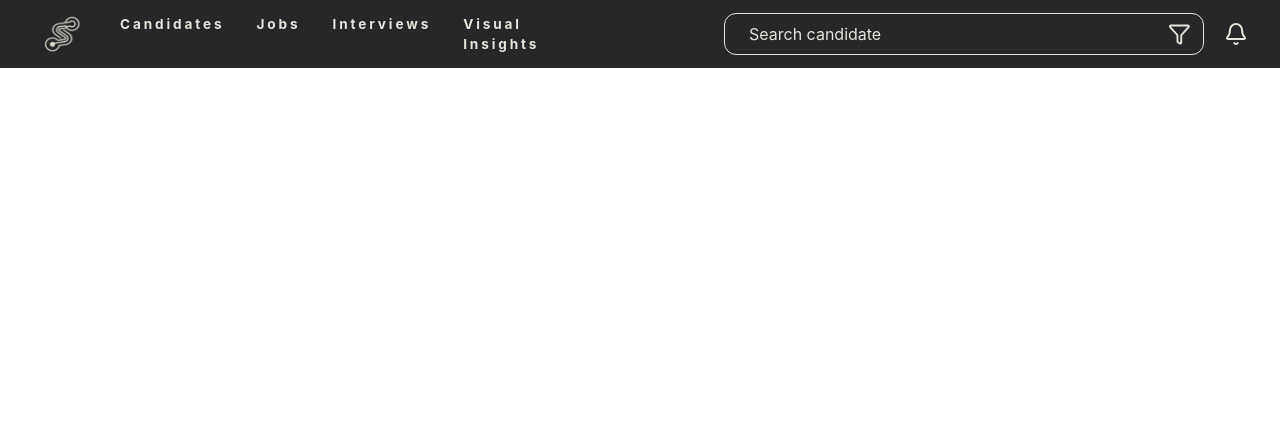
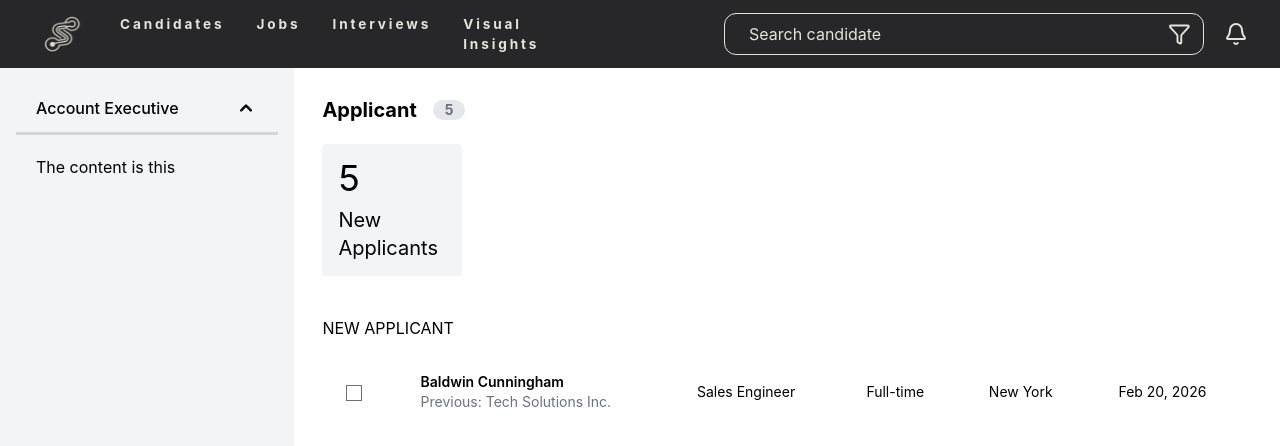
Before and after one commit to luckyfrancisacidera/NEXSKILL, a React (Vite) app in the folder client/: page /admin in a window 1280 px wide. Shown: the top 446 px of the page. Built offline with nearby package versions, Linux system fonts and the light colour scheme.

Commit message:
candidate table added

```diff
--- a/client/src/app/App.tsx
+++ b/client/src/app/App.tsx
@@ -1,5 +1,5 @@
 import { BrowserRouter } from "react-router";
-import AppRouter from './../app/routes'
+import AppRouter from '../app/Routes'
 const App: React.FC = ()=>{
    return(
       <BrowserRouter>
--- /dev/null
+++ b/client/src/app/layouts/HRLayout.tsx
@@ -0,0 +1,23 @@
+import Header from '../../shared/components/Header'
+import CandidateSidebar from '../../features/candidates/components/CandidateSidebar'
+import CandidateSummary from '../../features/candidates/components/CandidateSummary'
+export default function HRLayout(){
+    return(
+        <>
+            <Header></Header>
+            <div className='grid grid-cols-[23%_77%] '>
+              {/* Side bar */}
+              <div className='bg-gray-100 w-full h-screen p-4'>
+                <CandidateSidebar/>
+              </div>
+
+              {/* Main Content */}
+              <div className='w-full h-screen p-7'>
+                <CandidateSummary></CandidateSummary>
+              </div>
+
+            </div>
+
+        </>
+    )
+}
--- a/client/src/app/routes.tsx
+++ b/client/src/app/routes.tsx
@@ -1,5 +1,5 @@
 import { Routes, Route } from 'react-router-dom';
-import HRLayout from '../shared/layouts/HRLayout';
+import HRLayout from './layouts/HRLayout';
 export default function AppRouter() {
     return (
         <Routes>
--- /dev/null
+++ b/client/src/features/candidates/components/CandidateSidebar.tsx
@@ -0,0 +1,23 @@
+import { Accordion, AccordionContent, AccordionPanel, AccordionTitle } from "flowbite-react";
+
+const CandidateSidebar: React.FC = () => {
+  return (
+    <div className="w-full h-full">
+      <Accordion className="!bg-transparent !border-none">
+        <AccordionPanel className="!bg-transparent  hover:!bg-gray-100 focus:!ring-0 focus:!outline-none">
+          <AccordionTitle className="!bg-transparent !h-5 !border-b-3 border-gray-300 !py-6
+           !text-black focus:!ring-0 focus:!outline-none">
+            Account Executive
+          </AccordionTitle>
+          <AccordionContent className="!bg-transparent !text-black !border-none">
+            The content is this
+          </AccordionContent>
+        </AccordionPanel>
+      </Accordion>
+
+
+    </div>
+  );
+};
+
+export default CandidateSidebar;
--- /dev/null
+++ b/client/src/features/candidates/components/CandidateSummary.tsx
@@ -0,0 +1,24 @@
+import { useState } from "react"
+import CandidateTable from "./CandidateTable"
+const CandidateSummary : React.FC = () =>{
+  const [applicantCount, setApplicantCount] = useState<number>(5)
+  return(
+    <div>
+        <div className="flex flex-row gap-4 font-bold text-xl items-center">
+            <p>Applicant</p>
+            <div className="w-auto px-3 rounded-full h-full text-sm bg-gray-200 text-gray-500">{applicantCount}</div>
+        </div>
+
+        <div className="flex justify-center items-start flex-col bg-gray-100 rounded-sm w-35 mt-5 px-4 py-2 gap-2 h-33">
+          <p className="text-4xl font-normal  ">{applicantCount}</p>
+          <p className="text-xl ">New Applicants</p>
+        </div>
+
+        <div className="mt-10 ">
+            <p className="mb-4">NEW APPLICANT</p>
+            <CandidateTable></CandidateTable>
+        </div>
+    </div>
+  )
+}
+export default CandidateSummary
--- /dev/null
+++ b/client/src/features/candidates/components/CandidateTable.tsx
@@ -0,0 +1,49 @@
+import {
+  Table,
+  TableBody,
+  TableCell,
+  TableHead,
+  TableHeadCell,
+  TableRow,
+} from "flowbite-react";
+
+const CandidateTable = () => {
+  return (
+    <div className="overflow-x-auto">
+      <Table className="!bg-transparent">
+
+        <TableBody className="divide-y divide-gray-200">
+          <TableRow className="!bg-transparent hover:!bg-gray-100">
+            <TableCell className="!bg-transparent">
+              <input type="checkbox" />
+            </TableCell>
+
+            <TableCell className="!bg-transparent">
+              <div className="font-semibold text-black">
+                Baldwin Cunningham
+              </div>
+              <div className="text-sm text-gray-500">
+                Previous: Tech Solutions Inc.
+              </div>
+            </TableCell>
+
+            <TableCell className="!bg-transparent text-black">
+              Sales Engineer
+            </TableCell>
+            <TableCell className="!bg-transparent text-black">
+              Full-time
+            </TableCell>
+            <TableCell className="!bg-transparent text-black">
+              New York
+            </TableCell>
+            <TableCell className="!bg-transparent text-black">
+              Feb 20, 2026
+            </TableCell>
+          </TableRow>
+        </TableBody>
+      </Table>
+    </div>
+  );
+};
+
+export default CandidateTable;
--- a/client/src/shared/Layouts/HRLayout.tsx
+++ /dev/null
@@ -1,6 +0,0 @@
-import Header from '../components/Header'
-export default function HRLayout(){
-    return(
-       <Header></Header>
-    )
-}
--- a/client/src/shared/components/Header.tsx
+++ b/client/src/shared/components/Header.tsx
@@ -5,6 +5,7 @@ import Searchbar from './Searchbar'
 import { TextAlignJustify,Bell } from 'lucide-react'
 
 export default function Header() {
+
   return (
     <div className="flex flex-row justify-between items-center w-full h-auto bg-primary-dark text-primarty-light px-8 py-1 ">
 
```
Also changed, not shown: client/src/features/candidates/services/CandidateFetching.tsx (added).
